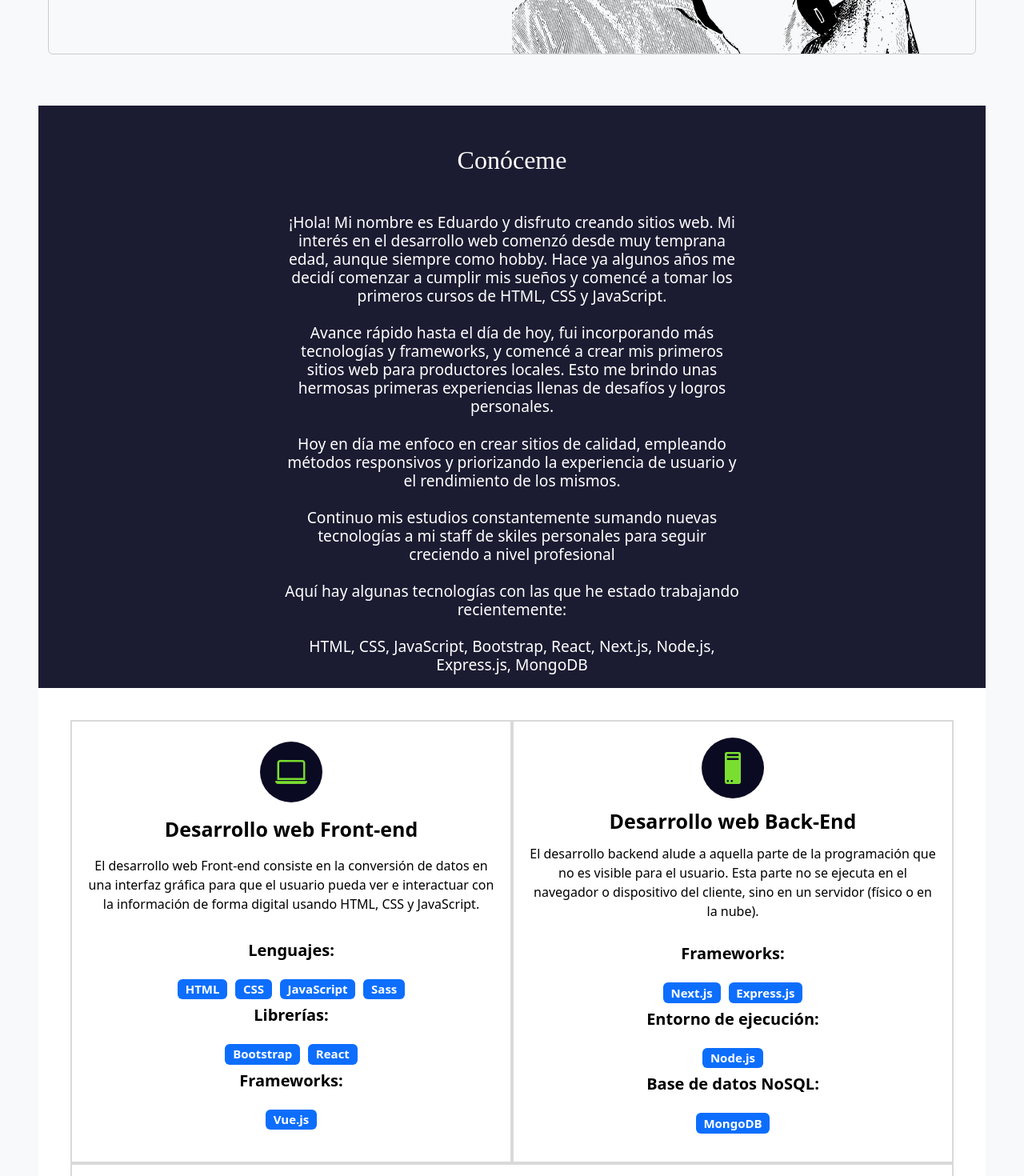
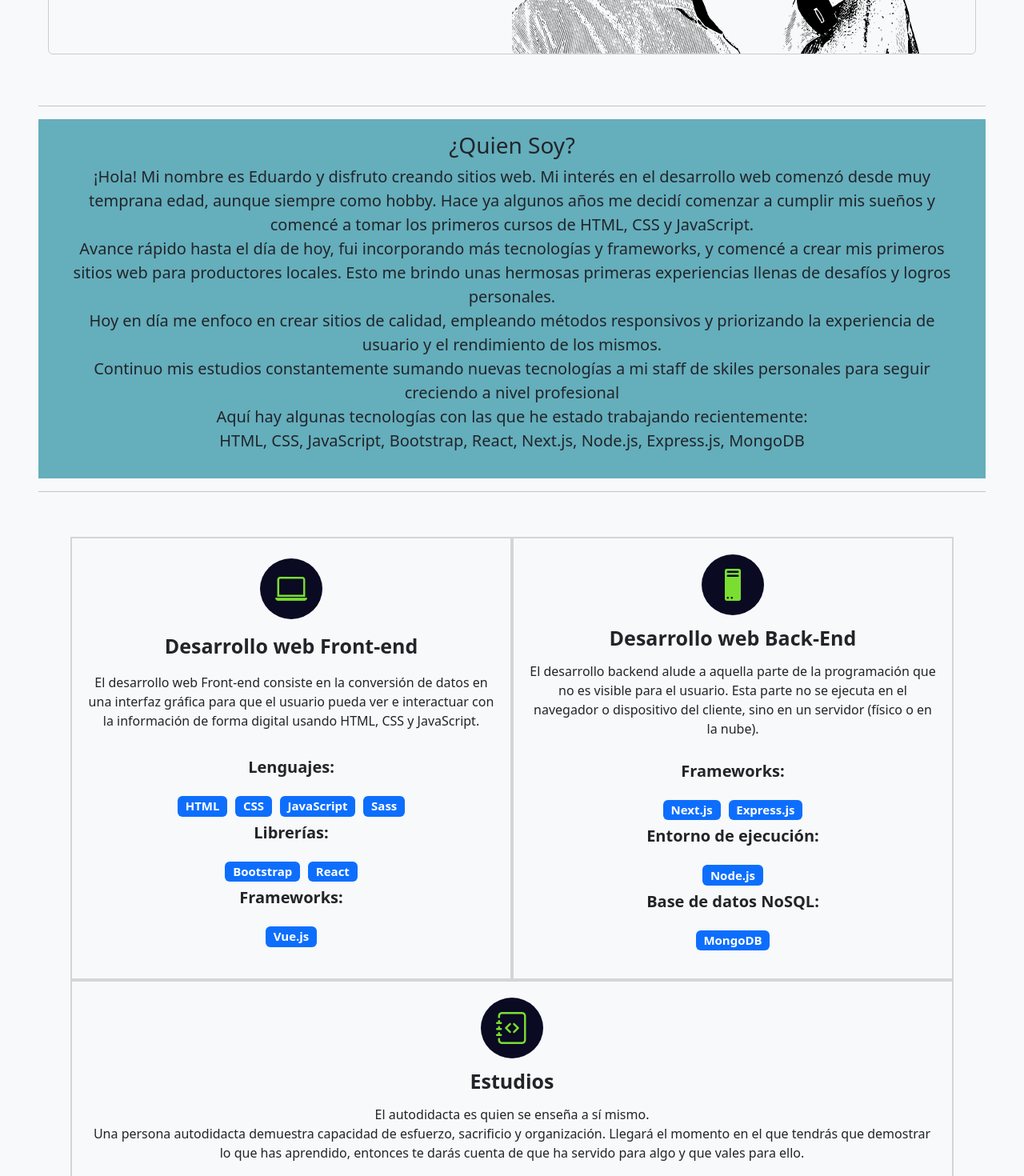
Before and after one commit to Denver-336/EduWeb, a Next.js app: page / in a window 1280 px wide. Shown: the part 580-2050 px from the top of the page at 80% size. Built offline with nearby package versions, Linux system fonts and the light colour scheme.

Commit message:
rediseño seccion sobremi

```diff
--- a/components/about/About.jsx
+++ /dev/null
@@ -1,25 +0,0 @@
-export default function About () {
-  return (
-    // <!-- Sobre mi -->
-    <section id='sobre-mi' className='container-fluid sobre-mi seccion-oscura'>
-      <div className='contenedor container-fluid'>
-        <br />
-        <h2 className='seccion-titulo h1'>Conóceme</h2>
-        <br />
-        <p className='seccion-texto h5'>
-          ¡Hola! Mi nombre es Eduardo y disfruto creando sitios web. Mi interés en el desarrollo web comenzó desde muy temprana edad, aunque siempre como hobby. Hace ya algunos años me decidí comenzar a cumplir mis sueños y comencé a tomar los primeros cursos de HTML, CSS y JavaScript.
-          <br /><br />
-          Avance rápido hasta el día de hoy, fui incorporando más tecnologías y frameworks, y comencé a crear mis primeros sitios web para productores locales. Esto me brindo unas hermosas primeras experiencias llenas de desafíos y logros personales.
-          <br /><br />
-          Hoy en día me enfoco en crear sitios de calidad, empleando métodos responsivos y priorizando la experiencia de usuario y el rendimiento de los mismos.
-          <br /><br />
-          Continuo mis estudios constantemente sumando nuevas tecnologías a mi staff de skiles personales para seguir creciendo a nivel profesional
-          <br /><br />
-          Aquí hay algunas tecnologías con las que he estado trabajando recientemente:
-          <br /><br />
-          HTML, CSS, JavaScript, Bootstrap, React, Next.js, Node.js, Express.js, MongoDB
-        </p>
-      </div>
-    </section>
-  )
-}
--- /dev/null
+++ b/components/sobremi/Sobremi.jsx
@@ -0,0 +1,25 @@
+
+export default function Sobremi () {
+  return (
+    <>
+      <div id='sobre-mi' className='container-fluid fondo'>
+        <div className='text-center p-3'>
+          <h3 className='h3'>¿Quien Soy?</h3>
+          <p className='lead'>
+            ¡Hola! Mi nombre es Eduardo y disfruto creando sitios web. Mi interés en el desarrollo web comenzó desde muy temprana edad, aunque siempre como hobby. Hace ya algunos años me decidí comenzar a cumplir mis sueños y comencé a tomar los primeros cursos de HTML, CSS y JavaScript.
+            <br />
+            Avance rápido hasta el día de hoy, fui incorporando más tecnologías y frameworks, y comencé a crear mis primeros sitios web para productores locales. Esto me brindo unas hermosas primeras experiencias llenas de desafíos y logros personales.
+            <br />
+            Hoy en día me enfoco en crear sitios de calidad, empleando métodos responsivos y priorizando la experiencia de usuario y el rendimiento de los mismos.
+            <br />
+            Continuo mis estudios constantemente sumando nuevas tecnologías a mi staff de skiles personales para seguir creciendo a nivel profesional
+            <br />
+            Aquí hay algunas tecnologías con las que he estado trabajando recientemente:
+            <br />
+            HTML, CSS, JavaScript, Bootstrap, React, Next.js, Node.js, Express.js, MongoDB
+          </p>
+        </div>
+      </div>
+    </>
+  )
+}
--- a/pages/index.js
+++ b/pages/index.js
@@ -1,9 +1,9 @@
 import Menu from '../components/menu/Menu'
 import Banner from '@/components/banner/Banner'
-import About from '@/components/about/About'
+import Sobremi from '@/components/sobremi/Sobremi'
 import Experiencia from '@/components/experiencia/Experiencia'
 import Proyectos from '@/components/proyectos/Proyectos'
-import Testimonios from '@/components/testimonios/Testimonios'
+// import Testimonios from '@/components/testimonios/Testimonios'
 import Contacto from '@/components/contacto/Contacto'
 import Footer from '../components/footer/Footer'
 
@@ -12,11 +12,12 @@ export default function Home () {
     <main className='bg-light px-sm-5'>
       <Menu />
       <Banner />
-      <About />
+      <hr />
+      <Sobremi />
+      <hr />
       <Experiencia />
       <Proyectos />
-      <Testimonios />
-      <br /><br />
+      {/* <Testimonios /> */}
       <Contacto />
       <Footer />
     </main>
--- /dev/null
+++ b/styles/Experiencia.css
@@ -0,0 +1,43 @@
+
+.experiencia {
+  padding: 40px 40px 60px 40px;
+}
+
+.experiencia .columna {
+  padding: 20px;
+  border: 2px solid #8080804d;
+  display: flex;
+  flex-direction: column;
+  align-items: center;
+  justify-content: space-evenly;
+  transition: all 0.2s ease-in;
+}
+
+.experiencia .columna:hover {
+  color: white;
+  background-color: #1b1b32;
+}
+
+.experiencia i {
+  font-size: 2.5rem;
+  color: #7ade30;
+  background-color: #0a0a23;
+  padding: 8px 19px;
+  border-radius: 50%;
+}
+
+.experiencia-titulo {
+  font-size: 25px;
+  font-weight: bold;
+  margin: 10px 0;
+}
+
+.badges-contenedor {
+  font-size: 20px;
+  font-weight: bold;
+  margin: 10px 0;
+}
+
+.badge {
+  margin: 5px;
+}
--- /dev/null
+++ b/styles/Fondo.css
@@ -0,0 +1,3 @@
+.fondo {
+  background-color: var(--color-500);
+}
--- a/styles/globals.css
+++ b/styles/globals.css
@@ -1,5 +1,7 @@
 @import './Botones.css';
 @import './Iconos.css';
+@import './Fondo.css';
+@import './Experiencia.css';
 
 html {
   --color-100: #DFEDFF;
@@ -19,137 +21,6 @@ html {
   --color-border: #ECF0F3;
   --color-bgalt: #F9FAFB;
   --color-bg: #FBFDFE;
-}
-
-/* Estilos generales */
-
-section {
-  display: flex;
-  flex-direction: column;
-  align-items: center;
-  justify-content: center;
-}
-
-h1 {
-  font-size: 2.5rem;
-  font-family: 'Rubik Dirt', cursive;
-}
-
-.seccion-oscura {
-  color: white;
-  background-color: #1b1b32;
-}
-
-.seccion-clara {
-  color: black;
-  background-color: white;
-}
-
-.seccion-titulo {
-  font-size: 2rem;
-  padding: 15px 0;
-  font-family: 'Rubik Dirt', cursive;
-}
-
-.seccion-descripcion {
-  font-size: 1.2rem;
-  color: #584e4e;
-}
-
-.seccion-texto {
-  font-size: 1.2rem;
-}
-
-.btn-info {
-  font-size: 1.1rem;
-  margin: 20px;
-}
-
-.texto-negro {
-  color: black;
-}
-
-.texto-blanco {
-  color: white;
-}
-
-/* Seccion Hero */
-
-.hero {
-  background-color: #f5f6f7;
-  min-height: 450px;
-  text-align: center;
-}
-
-.hero-principal {
-  padding: 3rem;
-}
-
-.hero-imagen-desarrollador {
-  width: 200px;
-  height: 200px;
-  margin: 20px;
-}
-
-.hero-principal h2 {
-  font-size: 1.5rem;
-  color: #615151;
-}
-
-/* Sobre mi */
-
-.sobre-mi {
-  padding: 10px;
-}
-
-.sobre-mi .contenedor {
-  max-width: 600px;
-  text-align: center;
-}
-
-/* Experiencia */
-
-.experiencia {
-  padding: 40px 40px 60px 40px;
-}
-
-.experiencia .columna {
-  padding: 20px;
-  border: 2px solid #8080804d;
-  display: flex;
-  flex-direction: column;
-  align-items: center;
-  justify-content: space-evenly;
-  transition: all 0.2s ease-in;
-}
-
-.experiencia .columna:hover {
-  color: white;
-  background-color: #1b1b32;
-}
-
-.experiencia i {
-  font-size: 2.5rem;
-  color: #7ade30;
-  background-color: #0a0a23;
-  padding: 8px 19px;
-  border-radius: 50%;
-}
-
-.experiencia-titulo {
-  font-size: 25px;
-  font-weight: bold;
-  margin: 10px 0;
-}
-
-.badges-contenedor {
-  font-size: 20px;
-  font-weight: bold;
-  margin: 10px 0;
-}
-
-.badge {
-  margin: 5px;
 }
 
 /* Proyectos */
```
Also changed, not shown: components/experiencia/Experiencia.jsx (+7 -7 lines), public/images/computer.svg (deleted), public/images/fondo.png (added).
